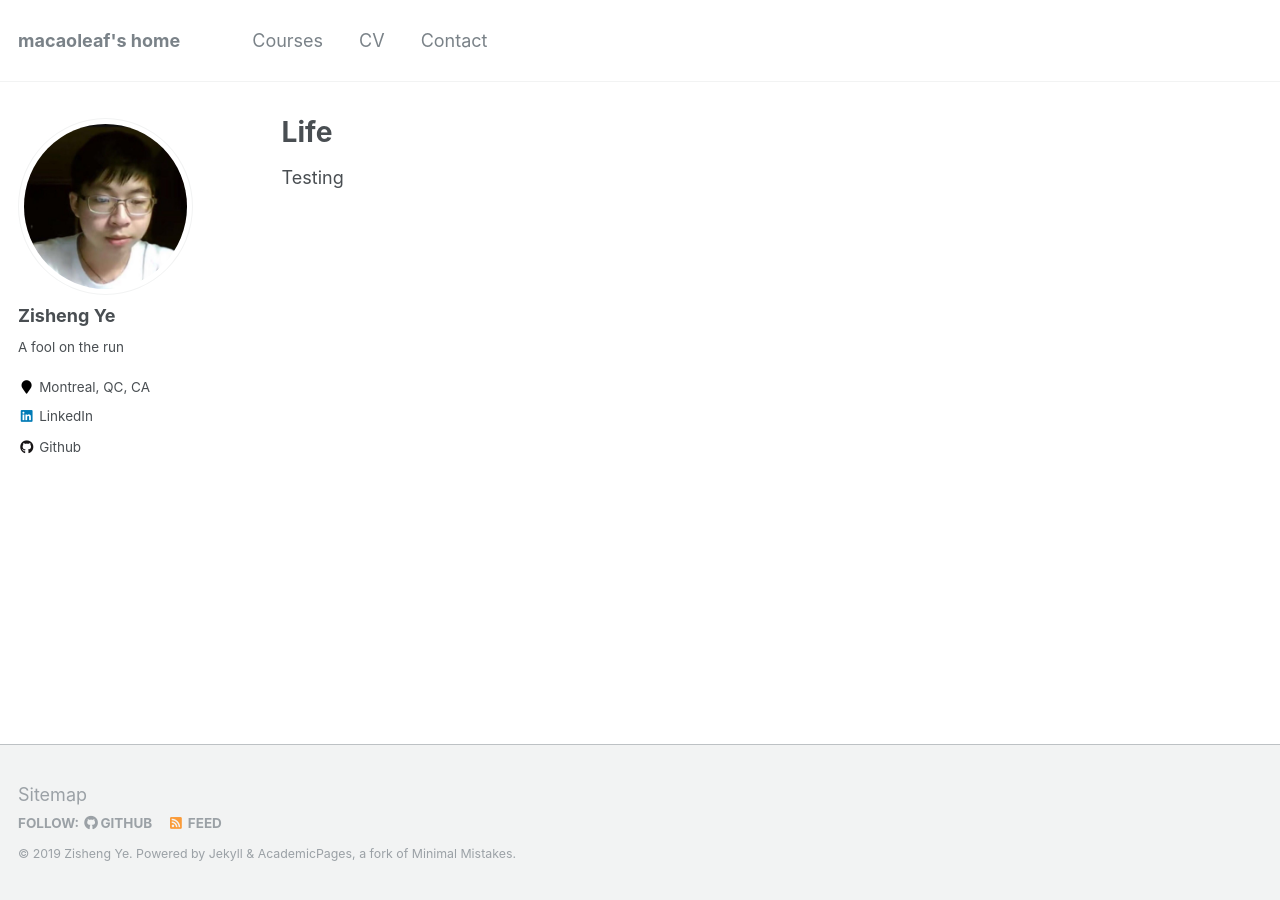
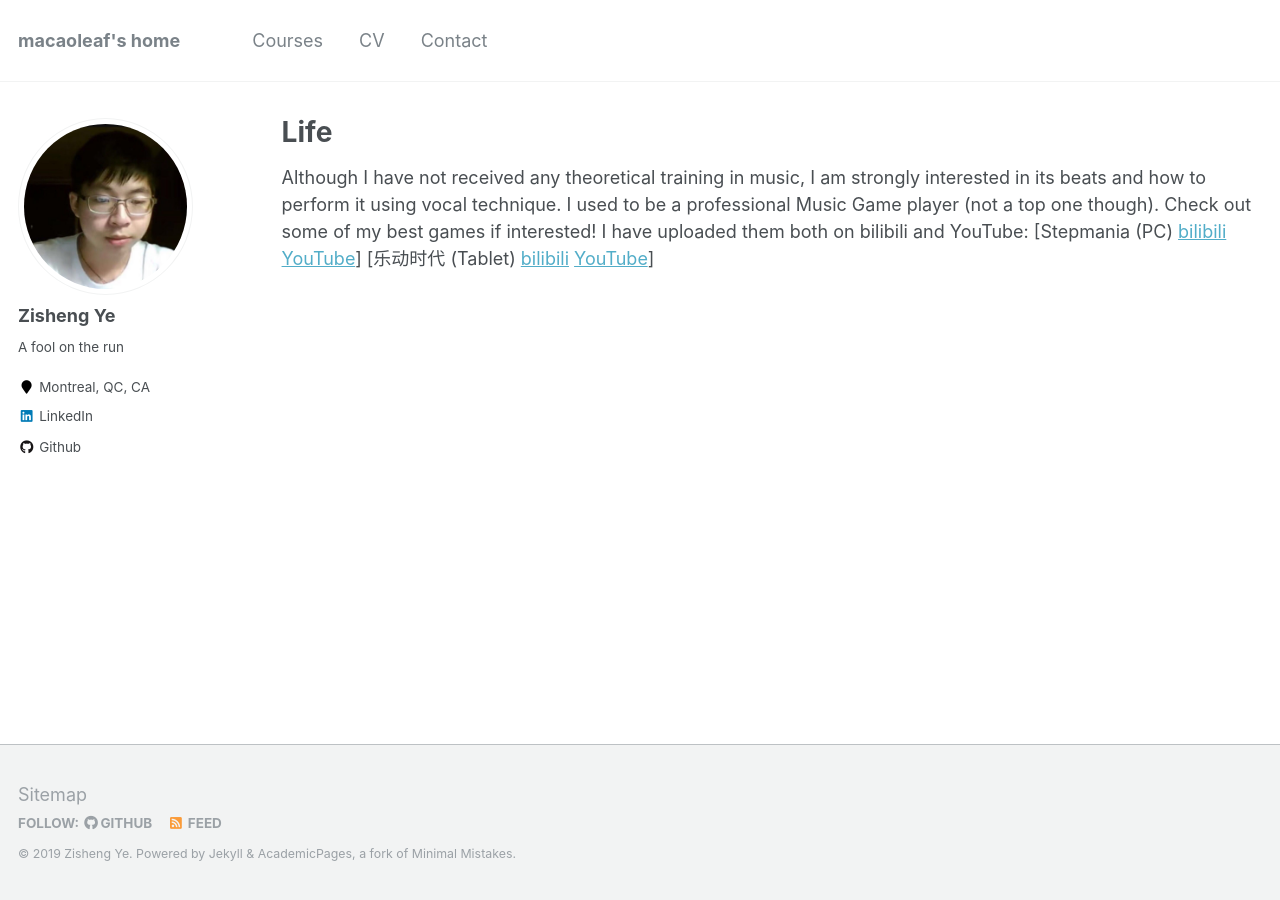
Before and after one commit to macaoleaf/macaoleaf.github.io, a Jekyll site: the page built from _pages/Life.md, in a window 1280 px wide. Built offline with Jekyll 4.4.1, drawn with Linux system fonts in a browser that asks for light colours.

Commit message:
Update Life.md

```diff
--- a/_pages/Life.md
+++ b/_pages/Life.md
@@ -4,4 +4,4 @@ title: "Life"
 permalink: /life/
 author_profile: true
 ---
-Testing
+Although I have not received any theoretical training in music, I am strongly interested in its beats and how to perform it using vocal technique. I used to be a professional Music Game player (not a top one though). Check out some of my best games if interested! I have uploaded them both on bilibili and YouTube: [Stepmania (PC) [bilibili](https://www.bilibili.com/video/av67422894/) [YouTube](https://www.youtube.com/watch?v=7mtCqDasRP4&t=332s)] [乐动时代 (Tablet) [bilibili](https://www.bilibili.com/video/av67417951/) [YouTube](https://www.youtube.com/watch?v=ozFUyi3ZzOI)]
```
